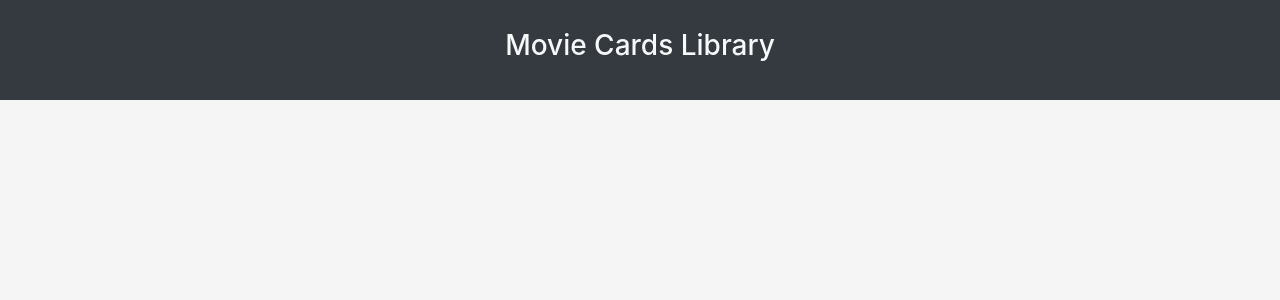
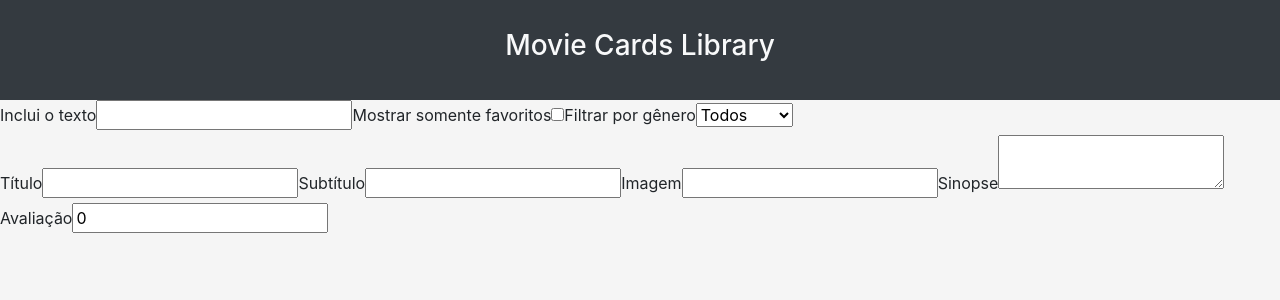
Before and after one commit to tryber/sd-04-block12-project-movie-card-library-stateful, a React (Create React App) app: page / in a window 1280 px wide. Shown: the top 300 px of the page. Built offline with nearby package versions, Linux system fonts and the light colour scheme.

Commit message:
codeclimate

```diff
--- a/src/App.js
+++ b/src/App.js
@@ -2,11 +2,15 @@ import React from 'react';
 import './App.css';
 
 import Header from './components/Header';
+import SearchBar from './components/SearchBar';
+import AddMovie from './components/AddMovie';
 
 function App() {
   return (
     <div className="App">
       <Header />
+      <SearchBar />
+      <AddMovie />
     </div>
   );
 }
--- a/src/components/AddMovie.jsx
+++ b/src/components/AddMovie.jsx
@@ -1 +1,71 @@
 // implement AddMovie component here
+import React from 'react';
+
+const genreOptions = [
+  { value: 'action', text: 'Ação' },
+  { value: 'comedy', text: 'Comédia' },
+  { value: 'thriller', text: 'Suspense' },
+];
+
+class AddMovie extends React.Component {
+  constructor(props) {
+    super(props);
+
+    this.state = {
+      subtitle: '',
+      title: '',
+      imagePath: '',
+      storyline: '',
+      rating: 0,
+      genre: 'action',
+    }
+    this.updateTitle = this.updateTitle.bind(this);
+    this.updateSubtitle = this.updateSubtitle.bind(this);
+    this.updateStory = this.updateStory.bind(this);
+    this.updateRating = this.updateRating.bind(this);
+    }
+
+  updateTitle(event) {
+    this.setState({title: event.target.value});
+  }
+
+  updateSubtitle(event) {
+    this.setState({subtitle: event.target.value})
+  }
+
+  updateImage(event) {
+    this.setState({imagePath: event.target.value});
+  }
+
+  updateStory(event) {
+    this.setState({storyline: event.target.value});
+  }
+
+  updateRating(event) {
+    this.setState({rating: event.target.value});
+  }
+
+  render() {
+    // console.log(this)
+    return (
+      <div>
+        <form>
+          <label htmlFor="title">Título</label>
+          <input id="title" type="text" value={this.state.title} onChange={this.updateTitle} />
+          <label htmlFor="subtitle">Subtítulo</label>
+          <input id="subtitle" type="text" value={this.state.subtitle} onChange={this.updateSubtitle} />
+          <label htmlFor="image">Imagem</label>
+          <input id="image"type="text" value={this.state.imagePath} onChange={this.updateImage} />
+          <label htmlFor="sinopse">Sinopse</label>
+          <textarea type="text" id="sinopse" value={this.state.storyline} onChange={this.updateStory} ></textarea>
+          <label htmlFor="">Avaliação</label>
+          <input type="number" value={this.state.rating} onChange={this.updateRating} />
+
+        </form>
+      </div>
+    )
+
+  }
+}
+
+export default AddMovie;
--- a/src/components/SearchBar.jsx
+++ b/src/components/SearchBar.jsx
@@ -14,14 +14,14 @@ class SearchBar extends React.Component {
       searchText, onSearchTextChange, bookmarkedOnly, onBookmarkedChange,
       selectedGenre, onSelectedGenreChange,
     } = this.props;
-
+    // console.log(this.props)
     return (
       <div>
         <form action="">
           <label htmlFor="text">Inclui o texto</label>
           <input id="text" type="text" value={searchText} onChange={onSearchTextChange} />
           <label htmlFor="check">Mostrar somente favoritos</label>
-          <input id="check"type="checkbox" checked={bookmarkedOnly} onChange={onBookmarkedChange} />
+          <input id="check" type="checkbox" checked={bookmarkedOnly} onChange={onBookmarkedChange} />
           <label htmlFor="genre">Filtrar por gênero</label>
           <select name="" id="genre" value={selectedGenre} onChange={onSelectedGenreChange}>
             {genreOptions.map((genero) => (
```
Also changed, not shown: 1 other file (tests, documents, lock files or other folders).
